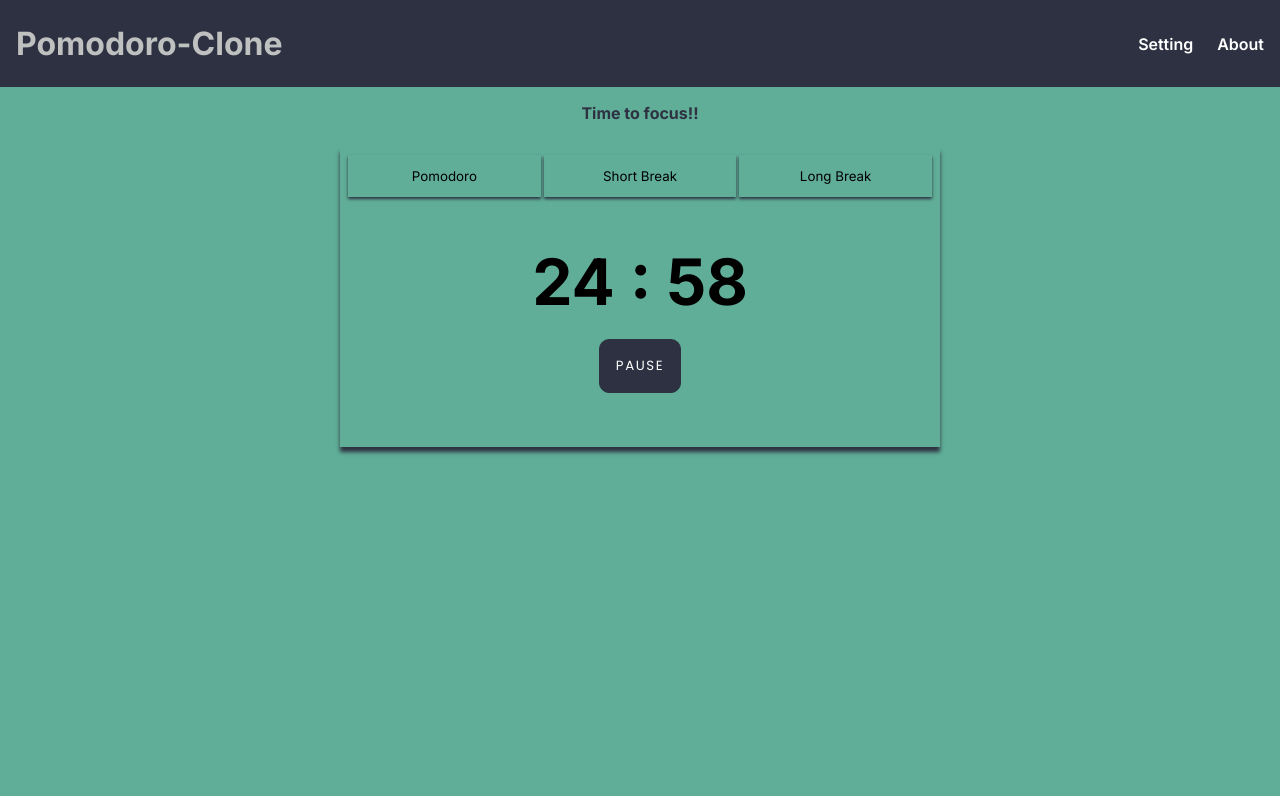
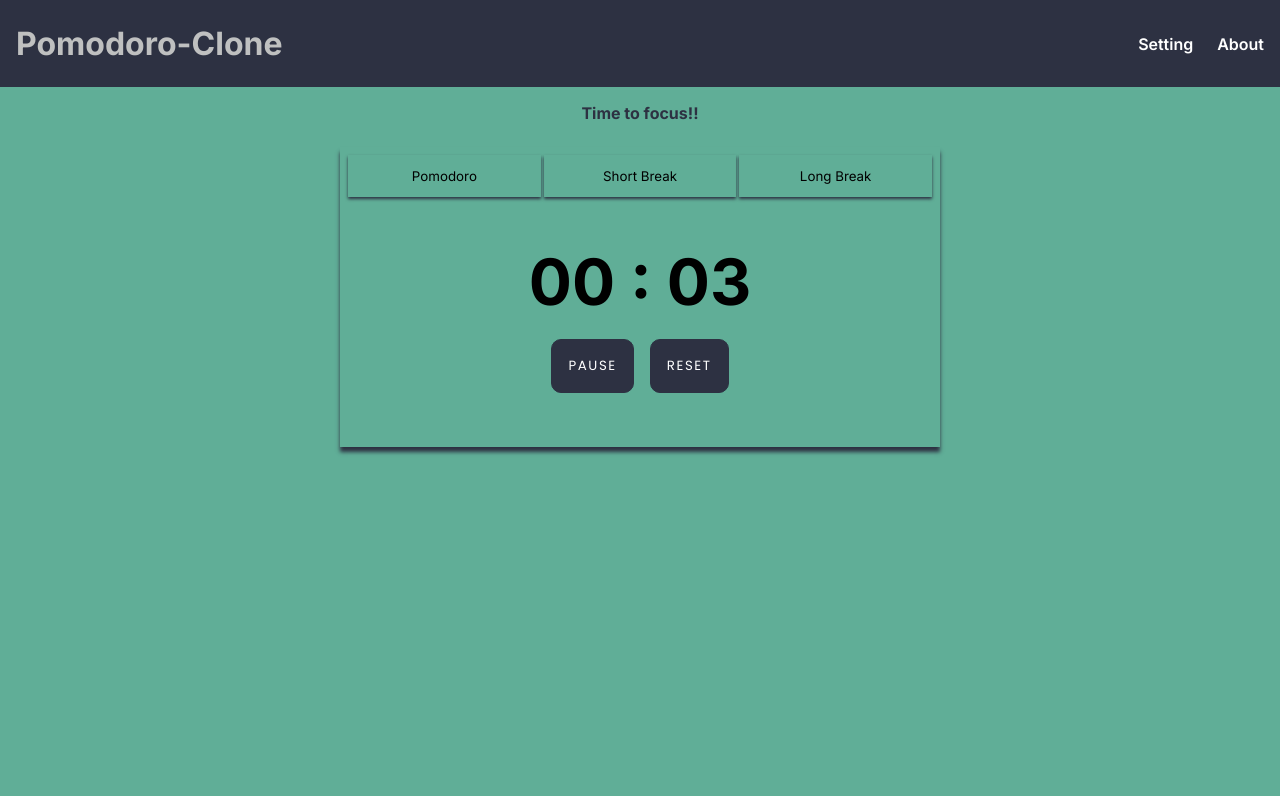
Before and after one commit to uttamakwana/Pomodoro, a React (Create React App) app: page / in a window 1280 px wide. Both pictures are taken after a click on the button "START". Built offline with nearby package versions, Linux system fonts and the light colour scheme; a web font is replaced by a local one.

Commit message:
Music is working properly! Now futher functionality will be added soon!

```diff
--- a/src/StateProvider.jsx
+++ b/src/StateProvider.jsx
@@ -4,7 +4,7 @@ export const StateContext = createContext();
 
 const StateProvider = ({ children }) => {
   // time for pomodoro clock
-  const [pomodoroTime, setPomodoroTime] = useState(25 * 60);
+  const [pomodoroTime, setPomodoroTime] = useState(1 * 5);
   // time for shorbreak clock
   const [shortBreakTime, setShortBreakTime] = useState(5 * 60);
   // time for break clock
@@ -19,6 +19,8 @@ const StateProvider = ({ children }) => {
   const [shortBreak, setShortBreak] = useState(false);
   // longbreak clock is active
   const [longBreak, setLongBreak] = useState(false);
+  // clock stop
+  const [clockStop, setClockStop] = useState(false);
 
   // interval for clock time
   let interval;
@@ -30,6 +32,18 @@ const StateProvider = ({ children }) => {
       interval = setInterval(() => {
         setTime(time - 1);
       }, 1000);
+    }
+
+    if (time === 0) {
+      setClockStop(true);
+      setIsActive(!isActive);
+      if (pomodoro) {
+        setTime(pomodoroTime);
+      } else if (shortBreak) {
+        setTime(shortBreakTime);
+      } else {
+        setTime(longBreakTime);
+      }
     }
     // whether pause is clicked or time becomes negative
     return () => clearInterval(interval);
@@ -81,6 +95,8 @@ const StateProvider = ({ children }) => {
         longBreak,
         setLongBreak,
         toggleTime,
+        clockStop,
+        setClockStop,
       }}
     >
       {children}
--- a/src/components/Main/Main.jsx
+++ b/src/components/Main/Main.jsx
@@ -1,9 +1,10 @@
-import React, { useContext, useEffect } from "react";
+import React, { useContext, useEffect, useRef } from "react";
 import "./main.css";
 import Pomodoro from "../Pomodoro/Pomodoro";
 import ShortBreak from "../Shortbreak/ShortBreak";
 import LongBreak from "../Longbreak/LongBreak";
 import { StateContext } from "../../StateProvider";
+import audio from "../../assets/stop.mp3";
 
 function Main() {
   //! useContext for taking state values that "StateContext" provides to it's children
@@ -15,8 +16,21 @@ function Main() {
     setLongBreak,
     setShortBreak,
     toggleTime,
+    time,
+    clockStop,
+    pomodoroTime
   } = useContext(StateContext);
 
+  const audioRef = useRef();
+
+  useEffect(() => {
+    if (clockStop && time === pomodoroTime) {
+      console.log("its working");
+      audioRef.current.play();
+    } else {
+      audioRef.current.pause();
+    }
+  }, [time, clockStop, pomodoro, shortBreak, longBreak]);
   //! This useEffect is important as it calls toggleTime() whenever we shifts into diffrenet clocks!
   useEffect(() => {
     toggleTime();
@@ -24,6 +38,7 @@ function Main() {
 
   return (
     <>
+      <audio src={audio} ref={audioRef}></audio>
       <main id="main">
         <p id="main-text">
           <strong value="Hello there!">Time to focus!!</strong>
@@ -51,7 +66,7 @@ function Main() {
                   setPomodoro(false);
                   setLongBreak(false);
                   document.getElementById("main").style.backgroundColor =
-                    "#2d3142";
+                    "#B2A4FF";
                 }}
               >
                 Short Break
--- a/src/components/Pomodoro/Pomodoro.jsx
+++ b/src/components/Pomodoro/Pomodoro.jsx
@@ -4,7 +4,7 @@ import { useContext } from "react";
 
 function Pomodoro() {
   // Taking states value of time, getTime, isActive, setActive for displaying time and controlling the button
-  const { time, getTime, isActive, setIsActive } = useContext(StateContext);
+  const { time,setTime, pomodoroTime, getTime, isActive, setIsActive, clockStop, setClockStop } = useContext(StateContext);
 
   return (
     <main className="clock">
@@ -19,6 +19,18 @@ function Pomodoro() {
         >
           {isActive ? "Pause" : "Start"}
         </button>
+        {
+        time < pomodoroTime ? <button
+          onClick={() => {
+            setTime(pomodoroTime);
+          }}
+        >
+        Reset
+      </button> : ""
+        }
+        {clockStop && time === pomodoroTime ? <button onClick={() => {
+          setClockStop(false);
+        }}>Stop Music</button> : ""}
       </div>
     </main>
   );
--- a/src/components/clock.css
+++ b/src/components/clock.css
@@ -19,6 +19,7 @@
     height: 30%;
     width: 100%;
     justify-content: center;
+    gap: 1rem;
 }
 
 .pomodoro-btns button{
```
Also changed, not shown: 1 other file (tests, documents, lock files or other folders).
